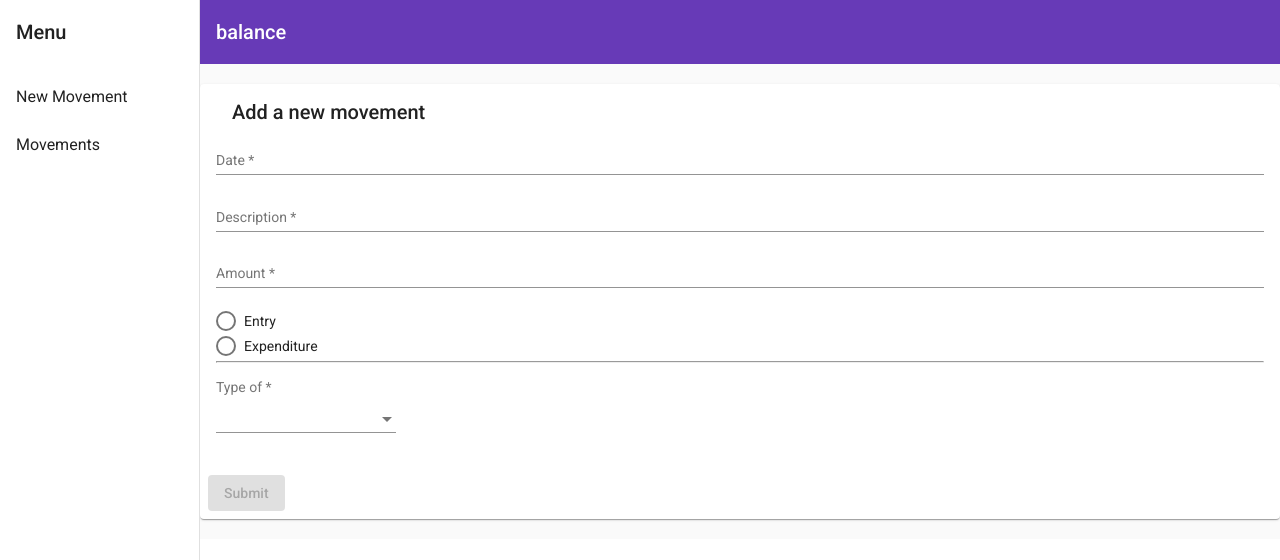
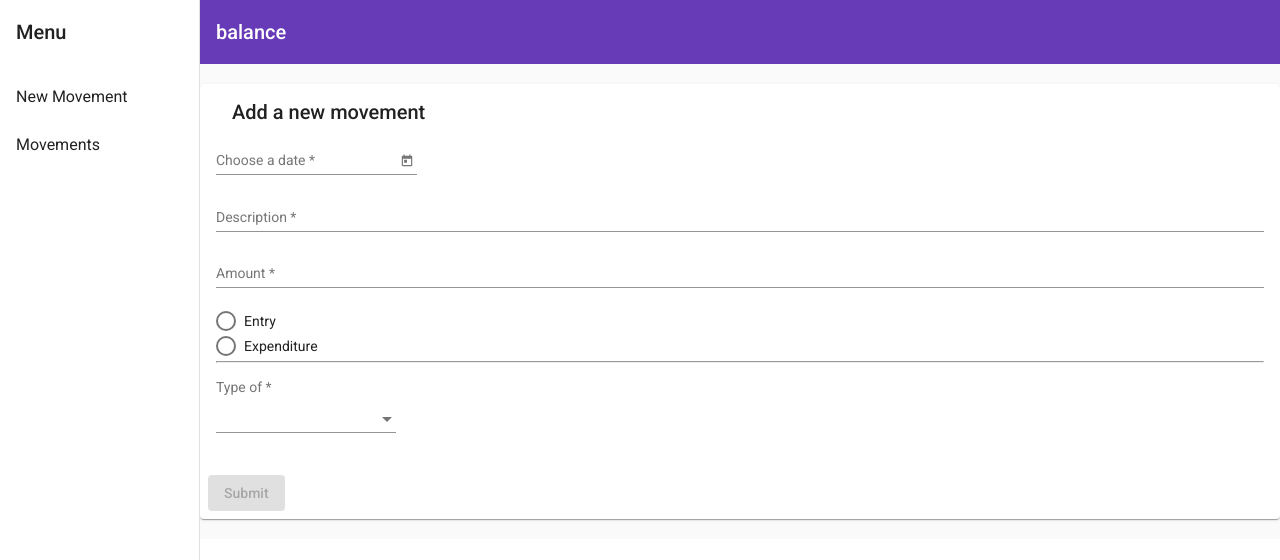
Before and after one commit to abanca-ITforce/balance-fila3, an Angular app: page /new-movement in a window 1280 px wide. Shown: the top 560 px of the page. Built offline with nearby package versions, Linux system fonts and the light colour scheme.

Commit message:
actualizacion

```diff
--- a/src/app/home/home/home.component.ts
+++ b/src/app/home/home/home.component.ts
@@ -8,8 +8,6 @@ import { MovementsService } from 'src/app/movements.service';
 })
 export class HomeComponent implements OnInit {
 
-  /* totalIngresos = 4559;
-  totalGastos = 3478; */
   movements = [];
   total: number;
 
--- a/src/app/movements.service.ts
+++ b/src/app/movements.service.ts
@@ -11,7 +11,7 @@ export class MovementsService {
 
   postMovement(movement) {
     this.movements.push(movement);
-    console.log(this.movements);
+    // console.log(this.movements);
   }
 
   getMovement(id: number) {
--- a/src/app/movements/movement/movement.component.ts
+++ b/src/app/movements/movement/movement.component.ts
@@ -10,6 +10,7 @@ import { MovementsService } from 'src/app/movements.service';
 export class MovementComponent implements OnInit {
   movement;
   id;
+  dateFormat: Date;
 
   constructor(activatedRoute: ActivatedRoute,
               private movementsService: MovementsService) {
--- a/src/app/new-movement/form-movement/form-movement.component.html
+++ b/src/app/new-movement/form-movement/form-movement.component.html
@@ -4,13 +4,22 @@
       <mat-card-title>Add a new movement</mat-card-title>
     </mat-card-header>
     <mat-card-content>
-      <div class="row">
+      <!-- <div class="row">
           <div class="col">
             <mat-form-field class="full-width">
               <input matInput placeholder="Date" formControlName="date">
             </mat-form-field>
             <mat-error *ngIf="hasErrors('date') && isTouched('date')">Date is required!</mat-error>
           </div>
+      </div> -->
+      <div class="row">
+        <div class="col">
+          <mat-form-field>
+            <input matInput [matDatepicker]="picker" placeholder="Choose a date" formControlName="date">
+            <mat-datepicker-toggle matSuffix [for]="picker"></mat-datepicker-toggle>
+            <mat-datepicker #picker></mat-datepicker>
+          </mat-form-field>
+        </div>
       </div>
       <div class="row">
         <div class="col">
--- a/src/app/new-movement/form-movement/form-movement.component.ts
+++ b/src/app/new-movement/form-movement/form-movement.component.ts
@@ -1,4 +1,4 @@
-import { Component } from '@angular/core';
+import { Component, Output, EventEmitter } from '@angular/core';
 import { FormBuilder, Validators } from '@angular/forms';
 import { MovementsService } from 'src/app/movements.service';
 import { FormsService } from 'src/app/forms.service';
@@ -18,11 +18,12 @@ export class FormMovementComponent {
     selector: [null, Validators.required]
   });
 
-
+  dateForm: Date;
   seleccionador: string;
   entry = ['Nómina', 'Alquiler', 'Participaciones Bankia'];
   expenditure = ['Comida', 'Gasolina', 'Cursos'];
 
+  @Output() post = new EventEmitter<any>();
 
   constructor(private formBuilder: FormBuilder,
               private movementsService: MovementsService,
@@ -30,7 +31,10 @@ export class FormMovementComponent {
               private router: Router) {}
 
   onSubmit() {
-    this.movementsService.postMovement(this.movementForm.value);
+    // console.log(new Date(this.movementForm.get('date').value));
+    // this.dateForm = new Date(this.movementForm.get('date').value);
+    // this.movementsService.postMovement(this.movementForm.value);
+    this.post.emit(this.movementForm.value);
     this.router.navigate(['/movements']);
   }
 
--- a/src/app/new-movement/new-movement.component.html
+++ b/src/app/new-movement/new-movement.component.html
@@ -1 +1 @@
-<bal-form-movement></bal-form-movement>
+<bal-form-movement (post)="postTask($event)"></bal-form-movement>
--- a/src/app/new-movement/new-movement.component.ts
+++ b/src/app/new-movement/new-movement.component.ts
@@ -1,4 +1,5 @@
 import { Component, OnInit } from '@angular/core';
+import { MovementsService } from '../movements.service';
 
 @Component({
   selector: 'bal-new-movement',
@@ -7,9 +8,13 @@ import { Component, OnInit } from '@angular/core';
 })
 export class NewMovementComponent implements OnInit {
 
-  constructor() { }
+  constructor(private movementsService: MovementsService) { }
 
   ngOnInit() {
   }
 
+  postTask(event: any) {
+    this.movementsService.postMovement(event);
+  }
+
 }
--- a/src/app/new-movement/new-movement.module.ts
+++ b/src/app/new-movement/new-movement.module.ts
@@ -11,6 +11,7 @@ import { MatRadioModule } from '@angular/material/radio';
 import { MatCardModule } from '@angular/material/card';
 import { MatDatepickerModule } from '@angular/material/datepicker';
 import { ReactiveFormsModule } from '@angular/forms';
+import { MatNativeDateModule } from '@angular/material/core';
 
 
 @NgModule({
@@ -24,7 +25,8 @@ import { ReactiveFormsModule } from '@angular/forms';
     MatRadioModule,
     MatCardModule,
     MatDatepickerModule,
-    ReactiveFormsModule
+    ReactiveFormsModule,
+    MatNativeDateModule
   ]
 })
 export class NewMovementModule { }
```
